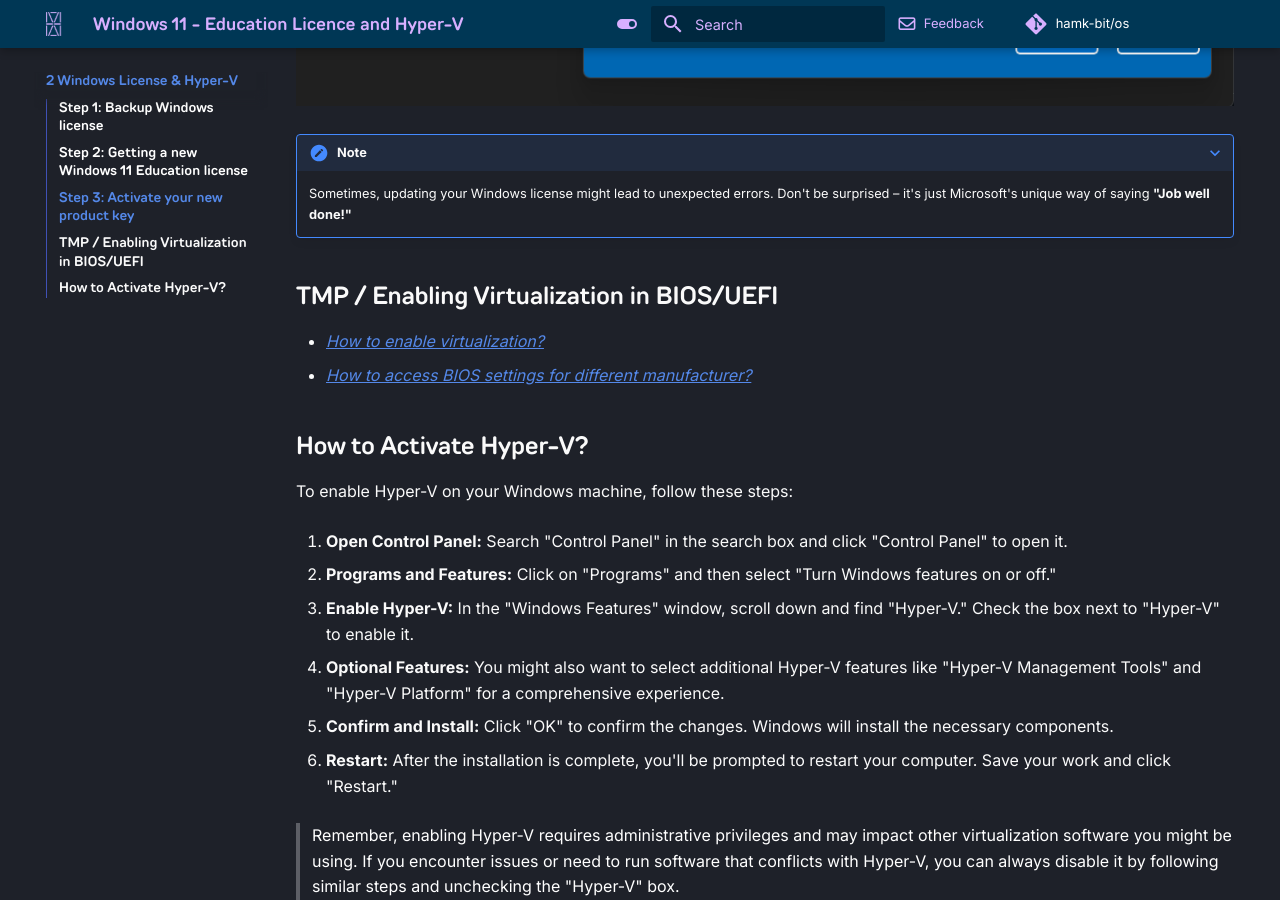
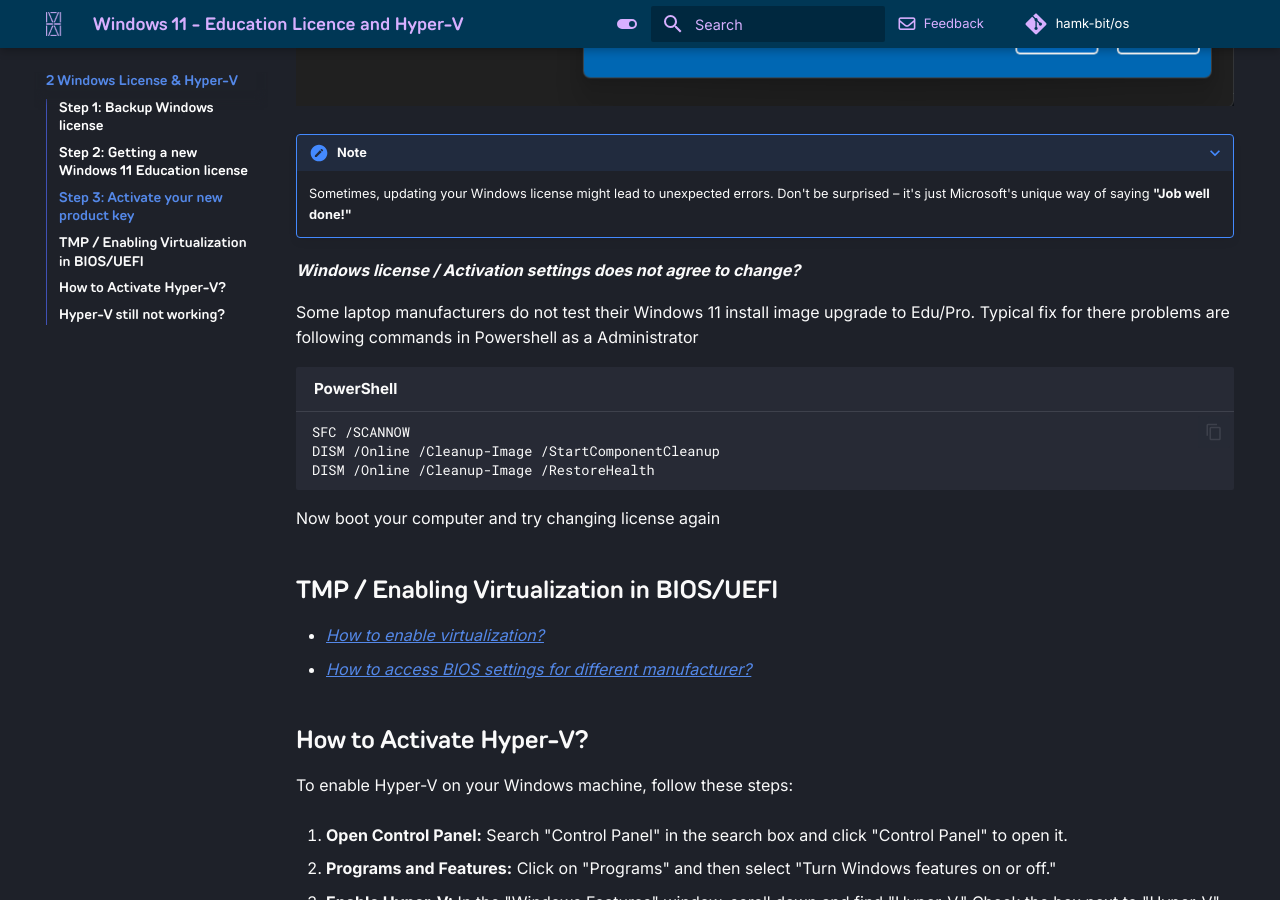
Before and after one commit to hamk-business-information-technology/os, an MkDocs documentation site: the page built from docs/Windows_11_license_from_home_to_education_and_activate_Hyper-V.md, in a window 1280 px wide and 900 px high, scrolled down 2749 px. Built offline with MkDocs 1.6.1 and Material for MkDocs 9.7.7, drawn with Linux system fonts in a browser that asks for light colours; comment, search, counter and statistics services are not loaded; a style sheet for code colours, icons or effects is not loaded; some of the changed text lies outside the part shown.

Commit message:
DISM to Windows 11 license

````diff
--- a/docs/Windows_11_license_from_home_to_education_and_activate_Hyper-V.md
+++ b/docs/Windows_11_license_from_home_to_education_and_activate_Hyper-V.md
@@ -56,6 +56,19 @@
 ???+ Note
     Sometimes, updating your Windows license might lead to unexpected errors. Don't be surprised – it's just Microsoft's unique way of saying **"Job well done!"**
 
+***Windows license / Activation settings does not agree to change?***
+
+Some laptop manufacturers do not test their Windows 11 install image upgrade to Edu/Pro. Typical fix for there problems are following commands in Powershell as a Administrator
+
+```powershell
+SFC /SCANNOW
+DISM /Online /Cleanup-Image /StartComponentCleanup
+DISM /Online /Cleanup-Image /RestoreHealth
+```
+
+Now boot your computer and try changing license again
+
+
 ## TMP / Enabling Virtualization in BIOS/UEFI
 - [How to enable virtualization? ](https://www.isumsoft.com/computer/enable-virtualization-technology-vt-x-in-bios-or-uefi.html) <br>
 - [How to access BIOS settings for different manufacturer? ](https://2nwiki.2n.cz/pages/viewpage.action?pageId=75202968)
````
Also changed, not shown: other parts of docs/Windows_11_license_from_home_to_education_and_activate_Hyper-V.md (+0 -1 lines).
